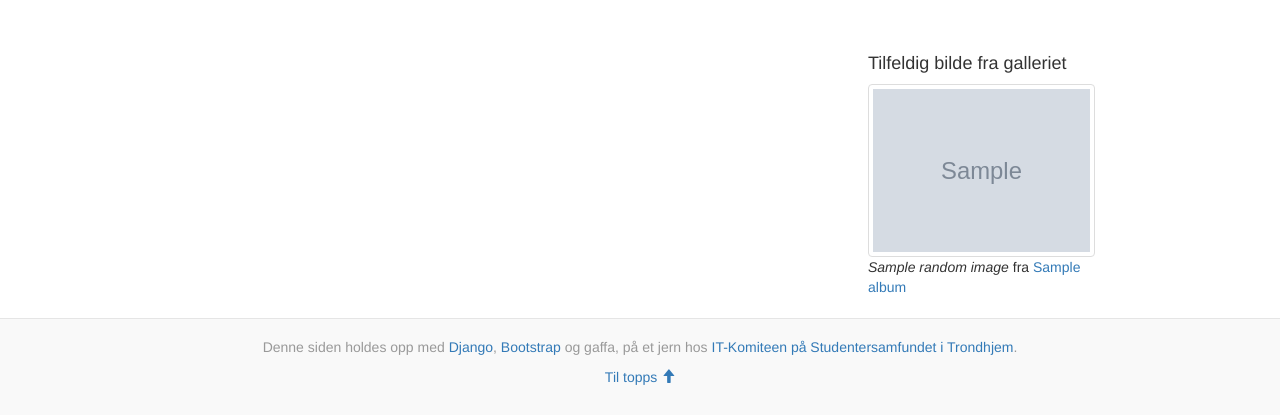
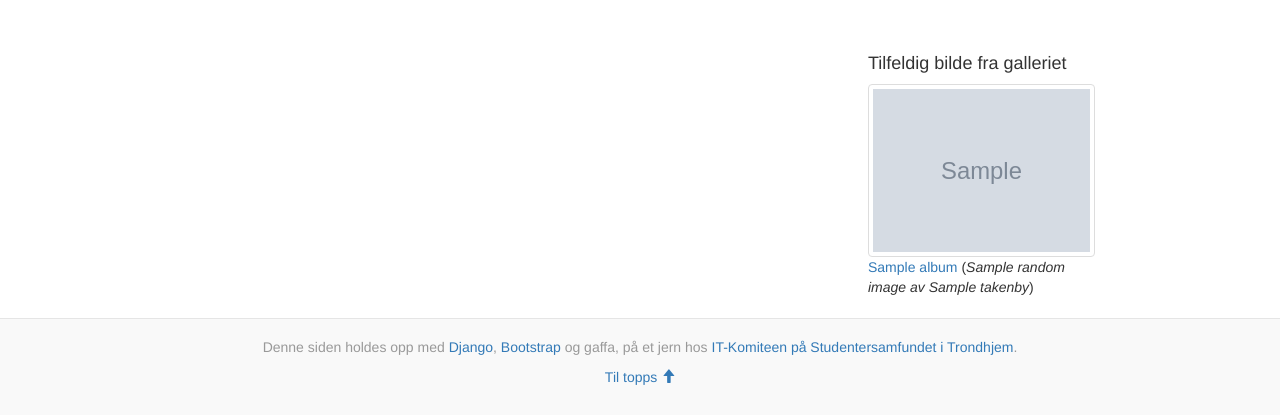
Before and after one commit to torvald/lekvam.no, a Django app: template wiki_wrapper/templates/node.html in a window 1280 px wide. Shown: the part 473-888 px from the top of the page. Run offline with Django 3.2, Linux system fonts and the light colour scheme; the template is opened without the code that fills it: most values are stand-ins (such as "Sample title", 1, 10 or a date in 2020); grey boxes marked "Sample" are stand-in pictures; some libraries are stand-ins or nearby versions.

Commit message:
Add takenby on gallery foto of the load

```diff
--- a/wiki_wrapper/services.py
+++ b/wiki_wrapper/services.py
@@ -36,7 +36,7 @@ def get_random_picture_from_gallery():
     # conn.cursor will return a cursor object, you can use this cursor to perform queries
     cursor = conn.cursor()
     # execute our Query
-    cursor.execute("select filename, events.event, events.name from images join \
+    cursor.execute("select filename, events.event, events.name, images.takenby from images join \
             events on images.event = events.event where hidden is false and \
             events.event not in ('lekvampanoramas16','webcam2014')")
     # retrieve the records from the database
@@ -47,6 +47,7 @@ def get_random_picture_from_gallery():
     filename = row[0]
     event = row[1]
     name = row[2]
+    takenby = row[3]
 
     url = u"https://galleri.lekvam.no/{}/320x256/{}".format(event, filename)
     album_url = u"https://galleri.lekvam.no/{}/".format(event)
@@ -54,4 +55,5 @@ def get_random_picture_from_gallery():
     return {'url' : url,
             'title' : filename,
             'album' : name,
-            'album_url' : album_url}
+            'album_url' : album_url,
+            'takenby': takenby}
--- a/wiki_wrapper/templates/wiki_base.html
+++ b/wiki_wrapper/templates/wiki_base.html
@@ -39,7 +39,10 @@
             <a href="{{ random_image.album_url }}">
               <img class="img-thumbnail" alt="{{ random_image.title }} fra {{ random_image.album }}" src="{{ random_image.url }}"/>
             </a>
-            <div><i>{{ random_image.title }}</i> fra <a href="{{ random_image.album_url }}">{{ random_image.album }}</a></div>
+            <div>
+                <a href="{{ random_image.album_url }}">{{ random_image.album }}</a>
+                (<i>{{ random_image.title }} av {{random_image.takenby}}</i>)
+            </div>
           </div>
         </div><!-- /.blog-sidebar -->
 
```
